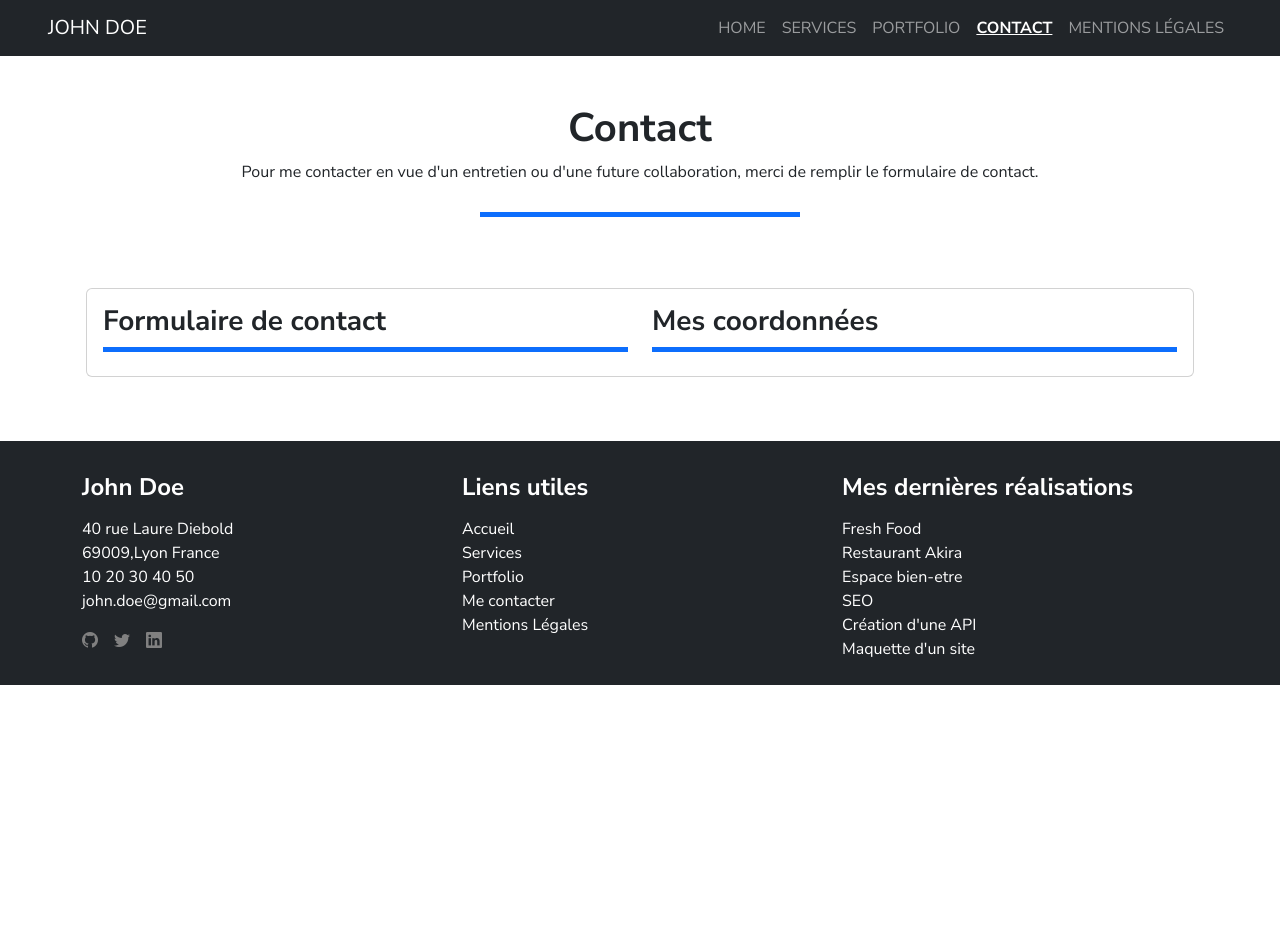
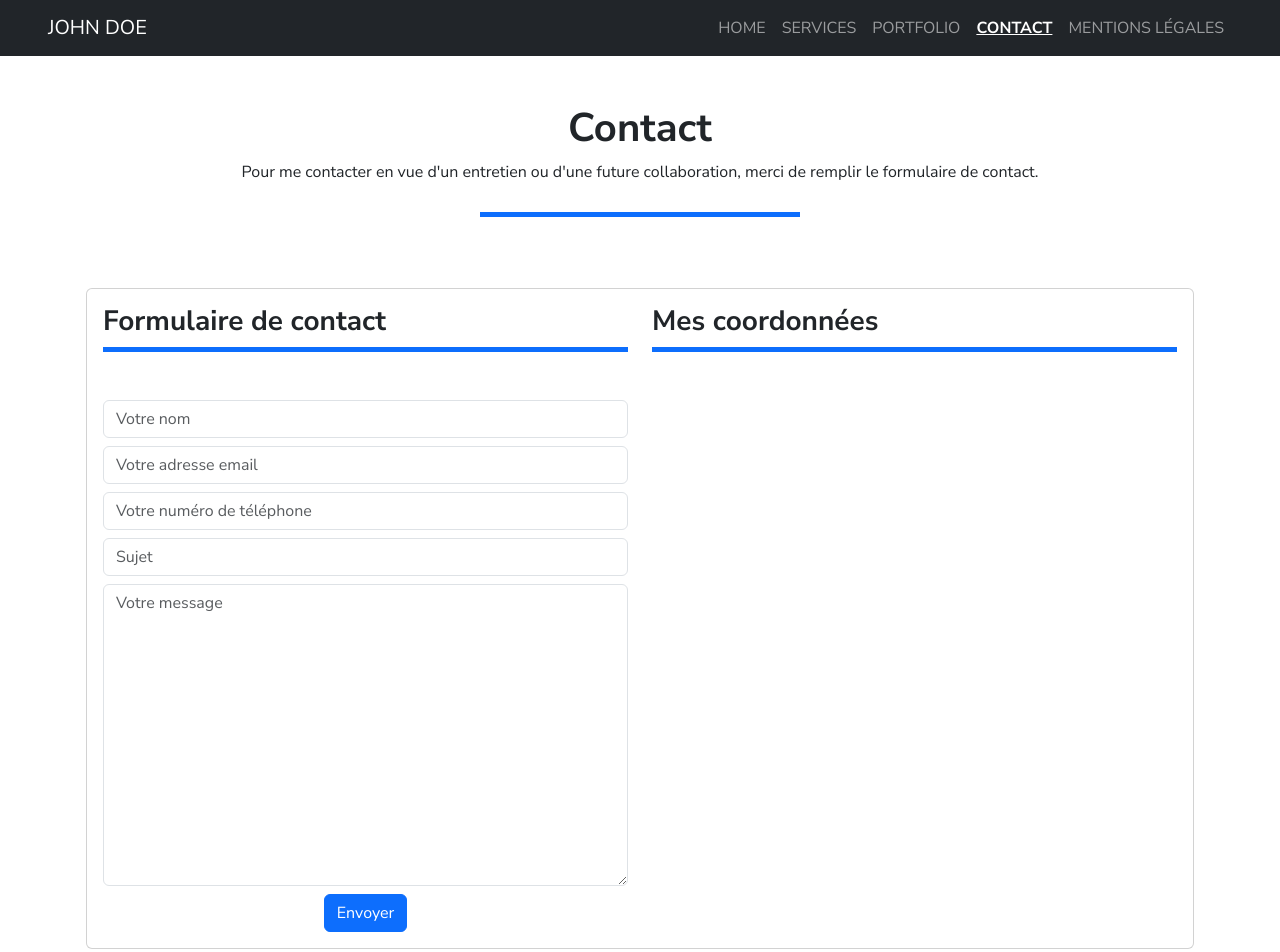
Before and after one commit to CamRossIL/CamRoss-Portfolio-React, a React (Vite) app: page /contact in a window 1280 px wide. Shown: the top 952 px of the page. Before the commit the page ends 800 px from the top, so only its background shows below. Built offline with nearby package versions, Linux system fonts and the light colour scheme.

Commit message:
contact form

```diff
--- a/src/pages/Contact.jsx
+++ b/src/pages/Contact.jsx
@@ -16,6 +16,91 @@ function Contact() {
               <div className="col-12 col-md-6">
                 <Soustitle title="Formulaire de contact" />
                 {/* formulaire de contact */}
+                <form className="mt-5">
+                  <div className="mb-2">
+                    <label
+                      htmlFor="name"
+                      className="form-label visually-hidden"
+                    >
+                      {/*visually-hidden pour garder accessibilité avec label
+                      mais sans le voir à l'écran */}
+                      Nom
+                    </label>
+                    <input
+                      type="text"
+                      name="name"
+                      id="name"
+                      className="form-control"
+                      placeholder="Votre nom"
+                    />
+                  </div>
+
+                  <div className="mb-2">
+                    <label
+                      htmlFor="email"
+                      className="form-label visually-hidden"
+                    >
+                      Email
+                    </label>
+                    <input
+                      type="email"
+                      name="email"
+                      id="email"
+                      className="form-control"
+                      placeholder="Votre adresse email"
+                    />
+                  </div>
+
+                  <div className="mb-2">
+                    <label htmlFor="tel" className="form-label visually-hidden">
+                      Téléphone
+                    </label>
+                    <input
+                      type="tel"
+                      name="tel"
+                      id="tel"
+                      className="form-control"
+                      placeholder="Votre numéro de téléphone"
+                    />
+                  </div>
+
+                  <div className="mb-2">
+                    <label
+                      htmlFor="object"
+                      className="form-label visually-hidden"
+                    >
+                      Object
+                    </label>
+                    <input
+                      type="text"
+                      name="object"
+                      id="object"
+                      className="form-control"
+                      placeholder="Sujet"
+                    />
+                  </div>
+
+                  <div className="mb-2">
+                    <label
+                      htmlFor="message"
+                      className="form-label visually-hidden"
+                    >
+                      Message
+                    </label>
+                    <textarea
+                      name="message"
+                      id="message"
+                      className="form-control"
+                      rows="12"
+                      placeholder="Votre message"
+                    ></textarea>
+                  </div>
+                  <div className="text-center mt-2">
+                    <button type="submit" className="btn btn-primary">
+                      Envoyer
+                    </button>
+                  </div>
+                </form>
               </div>
               <div className="col-12 col-md-6">
                 <Soustitle title="Mes coordonnées" />
```
